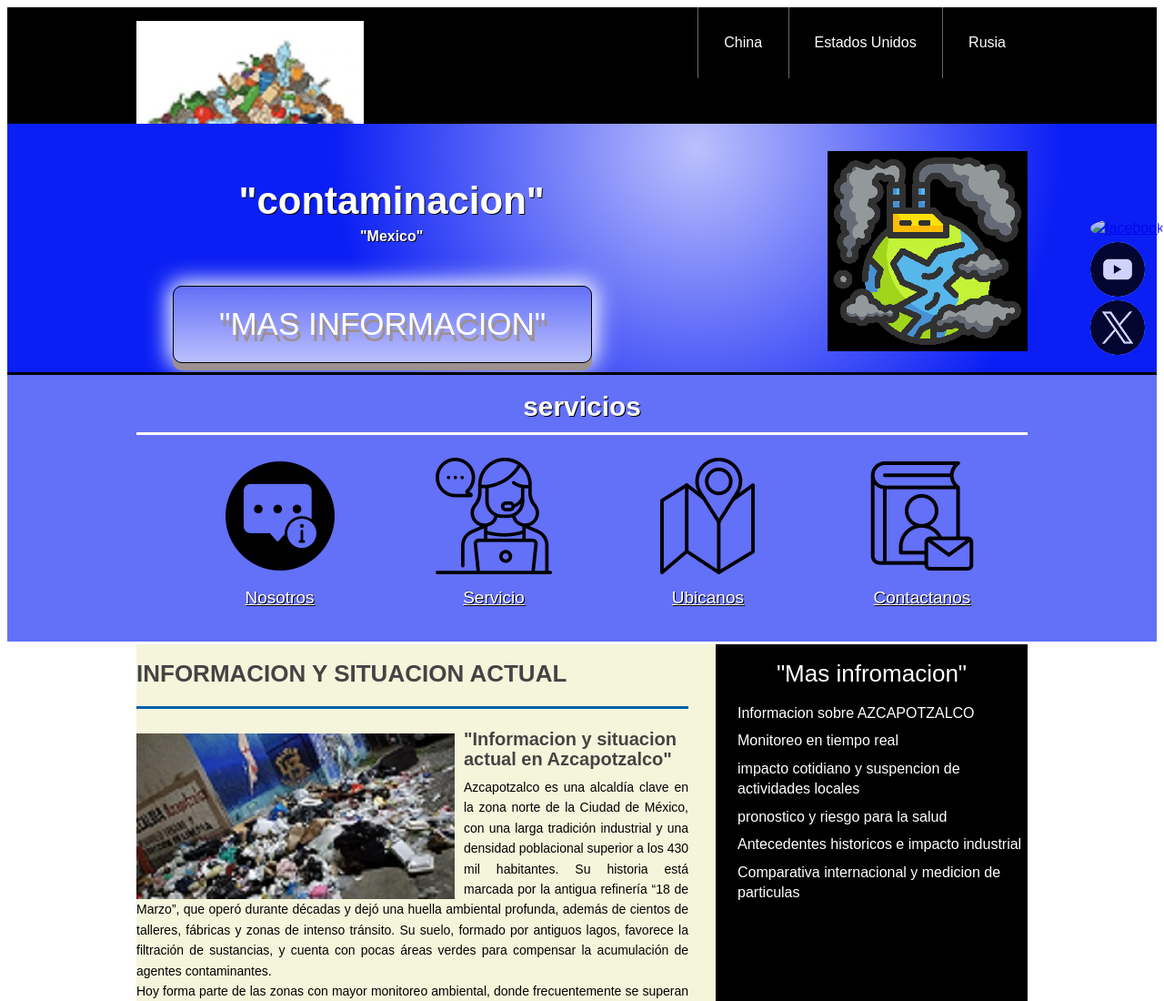
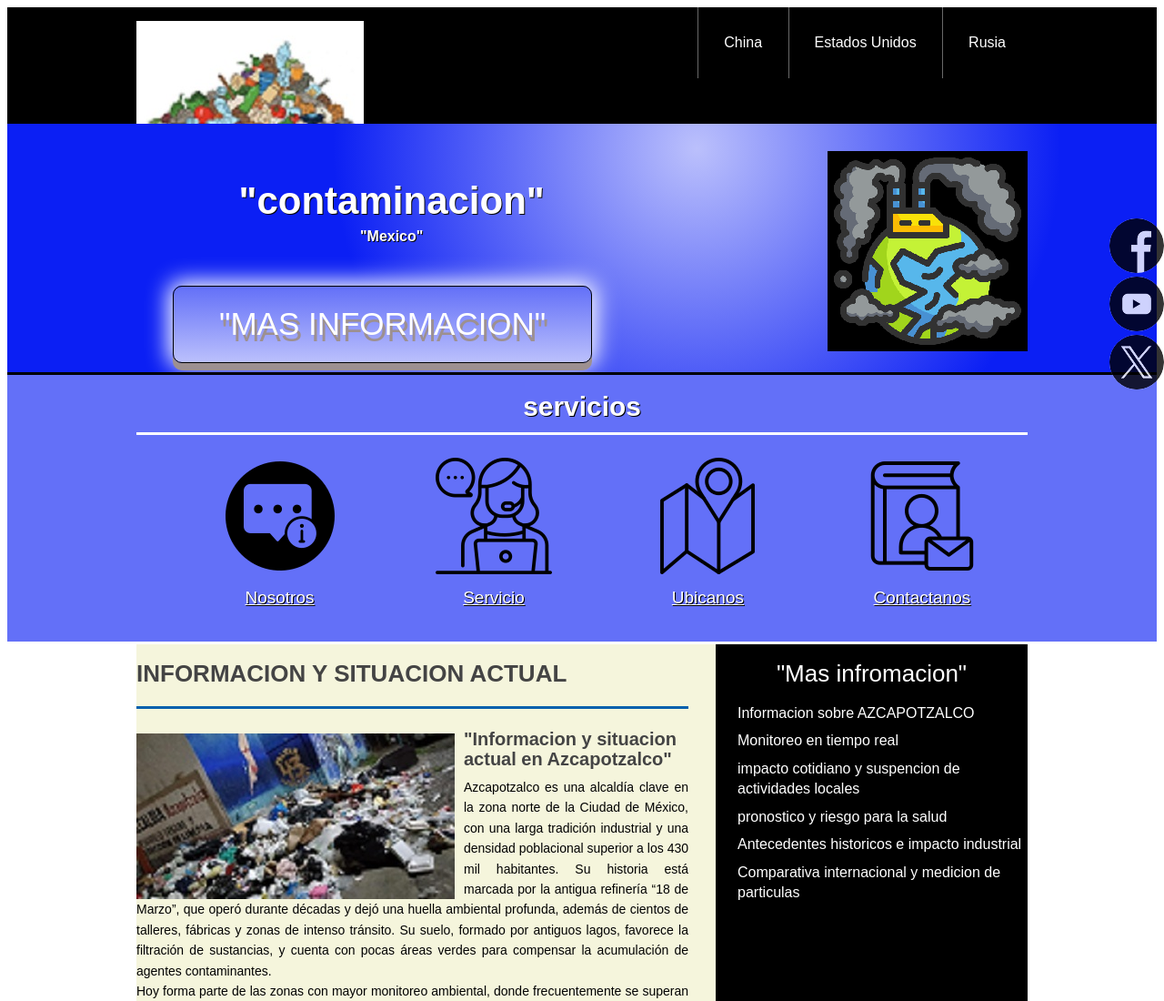
Before and after one commit to silviavaleriafuentesmunoz-source/proyecto-final, a plain HTML site: page index.html in a window 1280 px wide. Shown: the top 1100 px of the page at 91% size. Drawn offline with Linux system fonts and the light colour scheme.

Commit message:
Update index.html

```diff
--- a/index.html
+++ b/index.html
@@ -125,7 +125,7 @@
 </footer>
            <!--  fin pie de pagina  -->
 <div class="social">
-    <a href="https://www.facebook.com/?locale=es_LA" title="faceBook"><img src="fImagen/acebook.png" alt="facebook"></a>
+    <a href="https://www.facebook.com/?locale=es_LA" title="faceBook"><img src="Imagen/facebook.png" alt="facebook"></a>
     <a href="https://www.youtube.com/?app=desktop&hl=es" title="youtube"><img src="Imagen/youtube.png" alt="youtube"></a>
     <a href="https://x.com/?lang=es" title="X"><img src="Imagen/X.png" alt="X"></a>
 </div>
```
